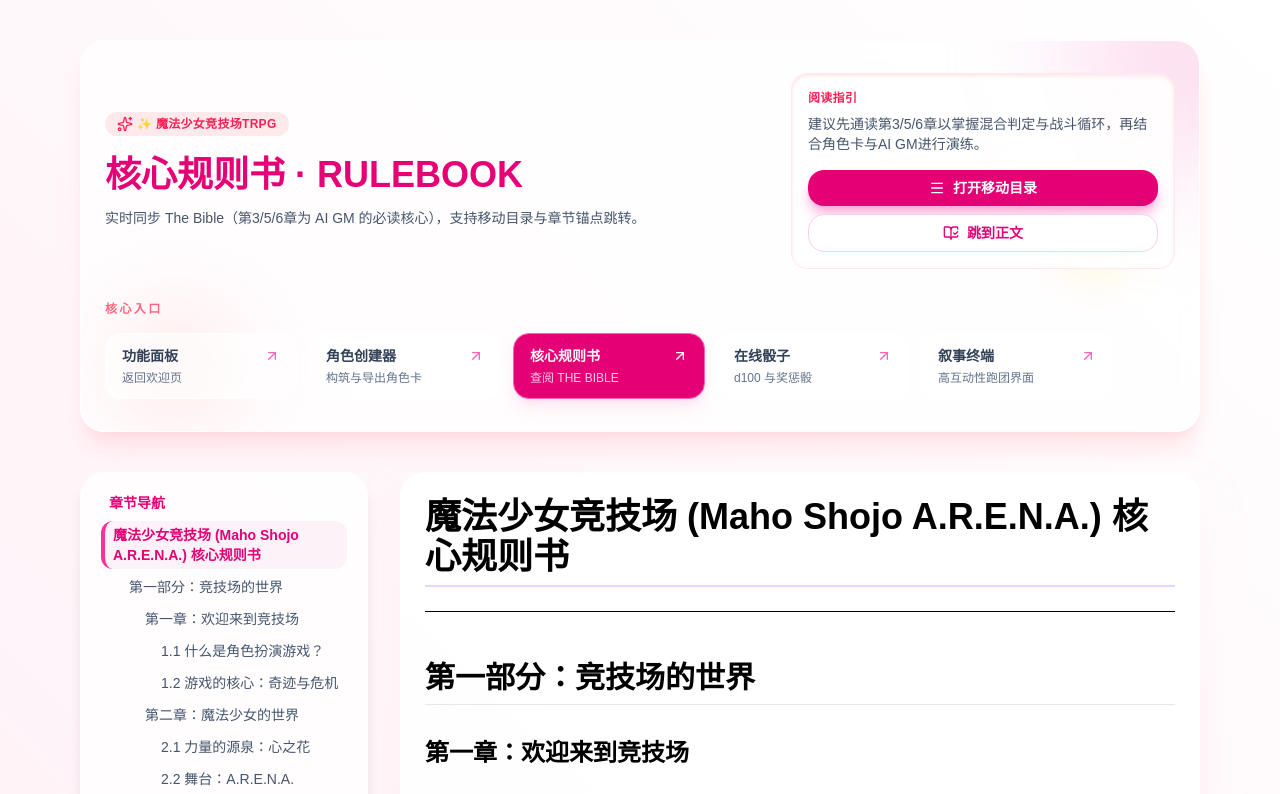
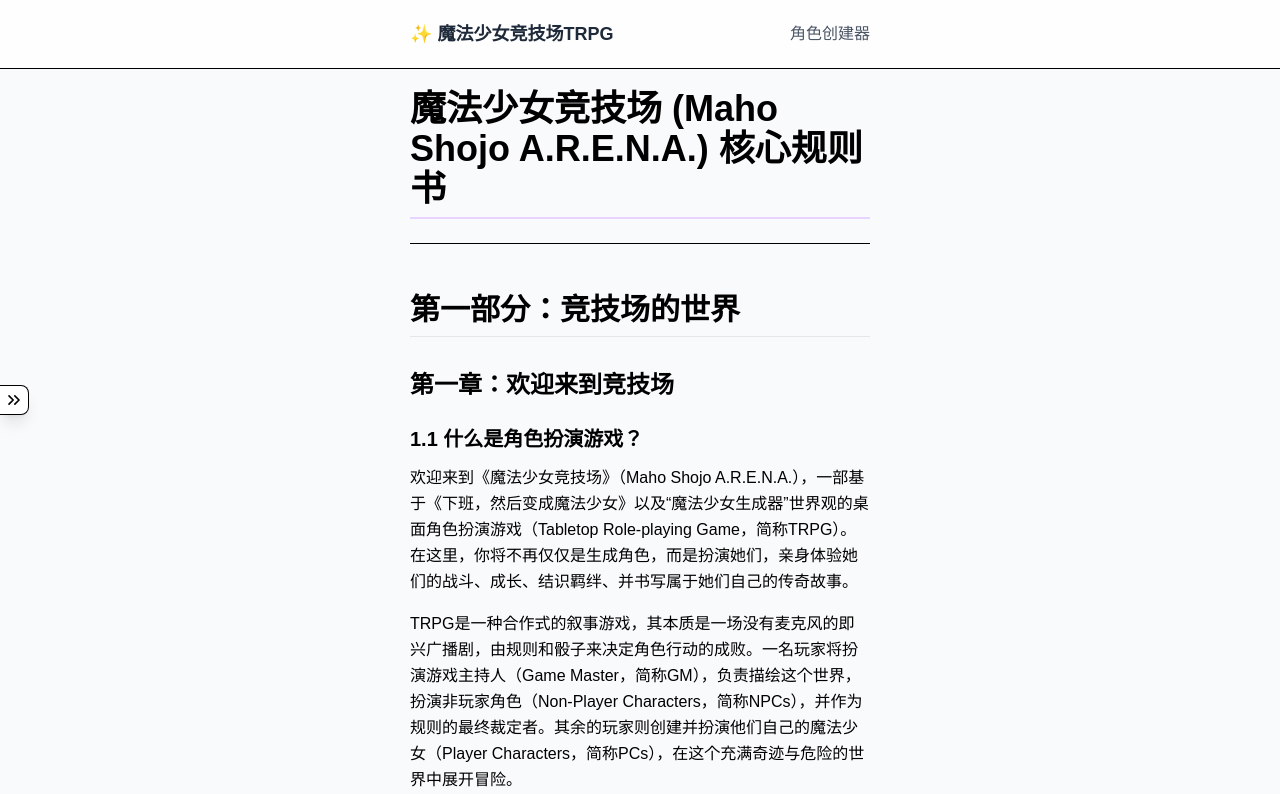
Before and after one commit to notuhao/MahoShojo-ARENA-TRPG-Helper, a Next.js app: page /rules in a window 1280 px wide. Shown: the top 794 px of the page. Built offline with nearby package versions, Linux system fonts and the light colour scheme.

Commit message:
Revert "feat: 抬头组件与其他改进"
This reverts commit 6ae188469f76845d8da93e1623368e27791719ae.

```diff
--- a/components/PageHero.tsx
+++ /dev/null
@@ -1,141 +0,0 @@
-import Link from 'next/link';
-import { ArrowUpRight, Sparkles } from 'lucide-react';
-import { ReactNode } from 'react';
-
-interface HeroMetaItem {
-  label: string;
-  value: string;
-  hint?: string;
-}
-
-interface QuickEntrance {
-  href: string;
-  label: string;
-  description: string;
-}
-
-interface PageHeroProps {
-  title: string;
-  description: string;
-  activePath: string;
-  eyebrow?: string;
-  meta?: HeroMetaItem[];
-  actionSlot?: ReactNode;
-  bottomSlot?: ReactNode;
-}
-
-const QUICK_ENTRANCES: QuickEntrance[] = [
-  { href: '/', label: '功能面板', description: '返回欢迎页' },
-  { href: '/character/create', label: '角色创建器', description: '构筑与导出角色卡' },
-  { href: '/rules', label: '核心规则书', description: '查阅 THE BIBLE' },
-  { href: '/dice', label: '在线骰子', description: 'd100 与奖惩骰' },
-  { href: '/arena', label: '叙事终端', description: '高互动性跑团界面' },
-];
-
-/**
- * @description 跨页面复用的抬头组件，负责品牌统一、关键信息展示以及核心入口分发。
- */
-const PageHero = ({
-  title,
-  description,
-  eyebrow = '✨ 魔法少女竞技场TRPG',
-  activePath,
-  meta,
-  actionSlot,
-  bottomSlot,
-}: PageHeroProps) => {
-  return (
-    <section className="relative overflow-hidden rounded-3xl border border-white/60 bg-white/70 px-6 py-8 text-slate-800 shadow-xl shadow-rose-200/50 backdrop-blur">
-      <div className="pointer-events-none absolute inset-0">
-        <div className="absolute -right-24 -top-24 h-56 w-56 rounded-full bg-pink-200/70 blur-3xl" />
-        <div className="absolute bottom-0 left-8 h-32 w-32 rounded-full bg-rose-100/70 blur-2xl" />
-        <div className="absolute right-16 top-1/2 h-20 w-20 -translate-y-1/2 rounded-full bg-amber-100/70 blur-xl" />
-      </div>
-
-      <div className="relative z-10 flex flex-col gap-6 lg:flex-row lg:items-center">
-        <div className="flex-1">
-          <span className="inline-flex items-center gap-1 rounded-full bg-rose-100/80 px-3 py-1 text-xs font-semibold uppercase tracking-wide text-rose-500">
-            <Sparkles className="h-4 w-4" />
-            {eyebrow}
-          </span>
-          <h1 className="mt-4 text-3xl font-extrabold text-pink-600 sm:text-4xl">{title}</h1>
-          <p className="mt-3 text-sm leading-relaxed text-slate-600">{description}</p>
-        </div>
-
-        {actionSlot ? (
-          <div className="w-full max-w-sm lg:w-auto">{actionSlot}</div>
-        ) : (
-          meta && meta.length > 0 && (
-            <div className="w-full max-w-sm rounded-2xl border border-white/80 bg-white/70 p-4 shadow-inner shadow-rose-100/80">
-              <dl className="space-y-3">
-                {meta.slice(0, 2).map((item) => (
-                  <div key={item.label}>
-                    <dt className="text-xs font-semibold uppercase tracking-wide text-slate-500">
-                      {item.label}
-                    </dt>
-                    <dd className="text-2xl font-bold text-slate-900">{item.value}</dd>
-                    {item.hint && <p className="text-xs text-slate-500">{item.hint}</p>}
-                  </div>
-                ))}
-              </dl>
-            </div>
-          )
-        )}
-      </div>
-
-      {meta && meta.length > 0 && !actionSlot && meta.length > 2 && (
-        <div className="relative z-10 mt-6 grid gap-4 sm:grid-cols-2">
-          {meta.slice(2).map((item) => (
-            <div
-              key={item.label}
-              className="rounded-2xl border border-white/70 bg-white/60 p-4 text-sm shadow-sm"
-            >
-              <p className="text-xs font-semibold uppercase tracking-wide text-slate-500">
-                {item.label}
-              </p>
-              <p className="mt-1 text-xl font-bold text-slate-800">{item.value}</p>
-              {item.hint && <p className="text-xs text-slate-500">{item.hint}</p>}
-            </div>
-          ))}
-        </div>
-      )}
-
-      <div className="relative z-10 mt-8">
-        <p className="text-xs font-semibold uppercase tracking-[0.2em] text-rose-400">
-          核心入口
-        </p>
-        <div className="mt-4 flex flex-wrap gap-3">
-          {QUICK_ENTRANCES.map((entrance) => {
-            const isActive = entrance.href === activePath;
-            return (
-              <Link
-                key={entrance.href}
-                href={entrance.href}
-                aria-current={isActive ? 'page' : undefined}
-                className={`group flex min-w-[12rem] flex-1 cursor-pointer flex-col rounded-2xl border px-4 py-3 text-left text-sm transition focus:outline-none focus:ring-2 focus:ring-pink-300 sm:flex-none ${
-                  isActive
-                    ? 'border-pink-400 bg-pink-600 text-white shadow-lg shadow-pink-200/50'
-                    : 'border-white/70 bg-white/60 text-slate-700 hover:border-pink-200 hover:bg-white'
-                }`}
-              >
-                <div className="flex items-center justify-between">
-                  <p className="font-semibold">{entrance.label}</p>
-                  <ArrowUpRight
-                    className={`h-4 w-4 transition ${isActive ? 'text-white' : 'text-pink-400 group-hover:text-pink-500'}`}
-                  />
-                </div>
-                <p className={`mt-1 text-xs ${isActive ? 'text-white/80' : 'text-slate-500'}`}>
-                  {entrance.description}
-                </p>
-              </Link>
-            );
-          })}
-        </div>
-      </div>
-
-      {bottomSlot && <div className="relative z-10 mt-6">{bottomSlot}</div>}
-    </section>
-  );
-};
-
-export default PageHero;
--- a/pages/arena/index.tsx
+++ b/pages/arena/index.tsx
@@ -3,7 +3,6 @@
 import React, { useCallback, useEffect, useMemo, useRef, useState } from 'react';
 import Head from 'next/head';
 import Footer from '@/components/Footer';
-import PageHero from '@/components/PageHero';
 import PartyHud from '@/components/arena/PartyHud';
 import StoryLog from '@/components/arena/StoryLog';
 import PlayerInputPanel from '@/components/arena/PlayerInputPanel';
@@ -174,34 +173,6 @@ const SessionConsolePage: React.FC = () => {
   const aggregatedCustomDefinitions = useMemo(
     () => deriveCustomDefinitions(party),
     [party],
-  );
-
-  const heroMeta = [
-    { label: '队伍成员', value: `${party.length}` },
-    { label: '叙事日志', value: `${storyLog.length}` },
-    { label: '待复核判定', value: `${manualResults.length}`, hint: 'Manual adjudication 队列' },
-  ];
-
-  const stage1Label =
-    stageProviderConfigs.draft?.stage1ModelId ||
-    stageProviderConfigs.draft?.modelId ||
-    stageModelPreferences.draft ||
-    DEFAULT_STAGE1_MODEL;
-
-  const stage2Label =
-    stageProviderConfigs.formatter?.stage2ModelId ||
-    stageProviderConfigs.formatter?.modelId ||
-    stageModelPreferences.formatter ||
-    DEFAULT_STAGE2_MODEL;
-
-  const heroBottomSlot = (
-    <div className="flex flex-wrap gap-2 text-xs font-semibold text-slate-600">
-      <span className="rounded-full bg-rose-100 px-3 py-1 text-rose-600">阶段 1 模型 · {stage1Label}</span>
-      <span className="rounded-full bg-amber-100 px-3 py-1 text-amber-600">阶段 2 模型 · {stage2Label}</span>
-      <span className="rounded-full bg-purple-100 px-3 py-1 text-purple-600">
-        自定义判定 · {manualResults.length > 0 ? `${manualResults.length} 条待处理` : '暂无排队'}
-      </span>
-    </div>
   );
 
   const handleStageConfigChange = useCallback((stage: 'draft' | 'formatter', config: UserAIProviderConfig | null) => {
@@ -489,16 +460,15 @@ const SessionConsolePage: React.FC = () => {
       </Head>
       <div className="magic-background-white min-h-screen">
         <div className="mx-auto flex min-h-screen max-w-7xl flex-col px-4 py-6 lg:px-8">
-          <PageHero
-            title="叙事终端 · A.R.E.N.A. CONSOLE"
-            description="推行“关键节点 + 混合判定”双阶段AI GM，融合角色卡、模组与人工裁定，生成 Delta JSON 驱动的高互动跑团回合。"
-            activePath="/arena"
-            meta={heroMeta}
-            bottomSlot={heroBottomSlot}
-          />
+          <header className="mb-6 rounded-2xl border border-white/70 bg-white/60 p-6 text-center shadow-sm backdrop-blur">
+            <h1 className="text-3xl font-bold text-purple-700">魔法少女竞技场 · 叙事终端</h1>
+            <p className="mt-2 text-sm text-slate-600">
+              采用“关键节点”循环与“混合动力判定”的高互动性长线叙事界面。
+            </p>
+          </header>
 
           {errorMessage && (
-            <div className="mt-6 rounded-xl border border-red-200 bg-red-50 p-4 text-sm text-red-700" role="alert">
+            <div className="mb-4 rounded-xl border border-red-200 bg-red-50 p-4 text-sm text-red-700" role="alert">
               <div className="flex items-start justify-between">
                 <p>{errorMessage}</p>
                 <button
@@ -515,7 +485,7 @@ const SessionConsolePage: React.FC = () => {
             </div>
           )}
 
-          <div className="mt-6 flex flex-1 flex-col gap-6 lg:flex-row">
+          <div className="flex flex-1 flex-col gap-6 lg:flex-row">
             <div className="lg:w-80 lg:flex-shrink-0">
               <PartyHud characters={party} />
 
--- a/pages/character/create.tsx
+++ b/pages/character/create.tsx
@@ -5,7 +5,6 @@ import Head from 'next/head';
 import Link from 'next/link';
 import Image from 'next/image';
 import Footer from '../../components/Footer';
-import PageHero from '@/components/PageHero';
 import AttributesPanel from '../../components/character-creator/AttributesPanel';
 import DerivedStatsPanel from '../../components/character-creator/DerivedStatsPanel';
 import SkillAllocatorPanel, { CustomSkill } from '../../components/character-creator/SkillAllocatorPanel';
@@ -154,13 +153,6 @@ const CharacterCreatorPage: React.FC = () => {
       return total + cost;
     }, 0);
   }, [character.powers, customEffectTags, customModifierTags]);
-
-  const heroMeta = useMemo(() => [
-    { label: '力量层级', value: levelingData.levels[powerLevel].name },
-    { label: '属性点', value: `${spentAttributePoints}/${totalAttributePoints}`, hint: '已投入 / 预算' },
-    { label: '技能点', value: `${spentSkillPoints}/${totalSkillPoints}`, hint: '含自定义技能' },
-    { label: 'PCP 点', value: `${spentPcpPoints}/${totalPcp}` },
-  ], [powerLevel, spentAttributePoints, totalAttributePoints, spentSkillPoints, totalSkillPoints, spentPcpPoints, totalPcp]);
 
   // --- 副作用 (useEffect) ---
   // 当核心属性变化时，自动重新计算并更新衍生数值的上限值
@@ -451,14 +443,8 @@ const CharacterCreatorPage: React.FC = () => {
             </section>
           </div>
 
-          <div className="mt-12 text-center">
-            <Link href="/" className="text-purple-600 hover:underline">
-              &larr; 返回首页
-            </Link>
-          </div>
-          <div className="mt-8">
-            <Footer />
-          </div>
+          <div className="mt-12 text-center"><Link href="/" className="text-purple-600 hover:underline">&larr; 返回首页</Link></div>
+          <Footer />
         </div>
 
         {/* 角色卡图片预览模态框 */}
--- a/pages/rules.tsx
+++ b/pages/rules.tsx
@@ -1,22 +1,24 @@
 // 文件: pages/rules.tsx
 
-import React, { useState, useEffect, useCallback } from 'react';
+import React, { useState, useEffect, useRef, useCallback } from 'react';
 import { GetStaticProps, NextPage } from 'next';
 import fs from 'fs';
 import path from 'path';
 import Head from 'next/head';
+import Link from 'next/link';
 import ReactMarkdown from 'react-markdown';
 import remarkGfm from 'remark-gfm';
 import Footer from '../components/Footer';
-import PageHero from '@/components/PageHero';
-import { BookOpenCheck, Menu, X } from 'lucide-react';
+import { Menu, X, ChevronsRight, ChevronsLeft } from 'lucide-react';
 
 /**
  * @fileoverview 魔法少女竞技场TRPG核心规则书页面 (v0.1.3 修正版)。
  * @description
- * - generateHeadingId 支持中文锚点，任何语言标题都能被正确索引。
- * - 新版本页面采用统一粉色背景与 PageHero 抬头，便于跨页面导航。
+ * - [核心修正] 修复了 generateHeadingId 函数的逻辑错误。旧函数会移除中文字符，导致纯中文标题的锚点链接失效。
+ * - 新函数采用 encodeURIComponent，可以为任何文本（包括中文和特殊符号）生成一个稳定、有效的URL锚点ID。
  */
+
+// --- 类型定义 ---
 
 interface Heading {
   level: number;
@@ -31,30 +33,37 @@ interface RulebookPageProps {
 
 // --- 辅助函数：为标题生成ID ---
 const generateHeadingId = (text: string) => {
+    /**
+     * 【核心修正】
+     * 使用 encodeURIComponent 来确保任何文本（包括中文）都能生成一个有效的、唯一的URL片段标识符。
+     * 这是最稳健的处理方式，可以避免手动处理各种特殊字符和语言的复杂性。
+     */
     return encodeURIComponent(text);
-};
+}
+
+// --- 侧边栏导航组件 ---
 
 interface RulebookSidebarProps {
   headings: Heading[];
   activeId: string;
-  onLinkClick?: () => void;
+  onLinkClick?: () => void; // 用于在移动端点击后关闭菜单
 }
 
 const RulebookSidebar: React.FC<RulebookSidebarProps> = ({ headings, activeId, onLinkClick }) => {
   return (
     <nav className="space-y-4">
       <div>
-        <h3 className="mb-2 px-2 text-sm font-bold text-pink-600">章节导航</h3>
+        <h3 className="font-bold text-gray-800 mb-2 px-2">目录</h3>
         <ul className="space-y-1">
           {headings.map((heading) => (
             <li key={heading.id}>
               <a
                 href={`#${heading.id}`}
                 onClick={onLinkClick}
-                className={`block rounded-xl border-l-4 py-1 text-sm transition-colors ${
+                className={`block py-1 text-sm transition-colors border-l-4 ${
                   activeId === heading.id
-                    ? 'border-pink-500 bg-pink-50 font-semibold text-pink-600'
-                    : 'border-transparent text-slate-600 hover:border-pink-200 hover:bg-white'
+                    ? 'text-purple-600 font-bold border-purple-600 bg-purple-50'
+                    : 'text-gray-600 hover:text-gray-900 border-transparent hover:bg-gray-100'
                 }`}
                 style={{ paddingLeft: `${(heading.level - 1) * 1 + 0.5}rem` }}
               >
@@ -68,113 +77,70 @@ const RulebookSidebar: React.FC<RulebookSidebarProps> = ({ headings, activeId, o
   );
 };
 
+// --- 主页面组件 ---
+
 const RulebookPage: NextPage<RulebookPageProps> = ({ content, headings }) => {
   const [activeId, setActiveId] = useState<string>(headings.length > 0 ? headings[0].id : '');
   const [isMobileMenuOpen, setMobileMenuOpen] = useState(false);
+  // 【新增】桌面端侧边栏状态
+  const [isDesktopSidebarOpen, setDesktopSidebarOpen] = useState(false);
+
+  const observer = useRef<IntersectionObserver | null>(null);
+  const headingElementsRef = useRef<Map<string, Element>>(new Map());
 
   useEffect(() => {
+    if (observer.current) {
+      observer.current.disconnect();
+    }
+
     const handleObserver = (entries: IntersectionObserverEntry[]) => {
-      const intersectingEntries = entries.filter((entry) => entry.isIntersecting);
+      const intersectingEntries = entries.filter(e => e.isIntersecting);
       if (intersectingEntries.length > 0) {
         setActiveId(intersectingEntries[0].target.id);
       }
     };
 
-    const observer = new IntersectionObserver(handleObserver, {
+    observer.current = new IntersectionObserver(handleObserver, {
       rootMargin: '0px 0px -80% 0px',
       threshold: 1.0,
     });
 
-    headings.forEach((heading) => {
-      const el = document.getElementById(heading.id);
+    headingElementsRef.current.clear();
+    headings.forEach(h => {
+      const el = document.getElementById(h.id);
       if (el) {
-        observer.observe(el);
+        observer.current?.observe(el);
       }
     });
 
-    return () => observer.disconnect();
+    return () => observer.current?.disconnect();
   }, [headings]);
+
 
   const components = {
     h1: ({ node, children, ...props }: any) => {
       const text = React.Children.toArray(children).join('');
       const id = generateHeadingId(text);
-      return (
-        <h1 id={id} {...props}>
-          {children}
-        </h1>
-      );
+      return <h1 id={id} {...props}>{children}</h1>;
     },
     h2: ({ node, children, ...props }: any) => {
       const text = React.Children.toArray(children).join('');
       const id = generateHeadingId(text);
-      return (
-        <h2 id={id} {...props}>
-          {children}
-        </h2>
-      );
+      return <h2 id={id} {...props}>{children}</h2>;
     },
     h3: ({ node, children, ...props }: any) => {
       const text = React.Children.toArray(children).join('');
       const id = generateHeadingId(text);
-      return (
-        <h3 id={id} {...props}>
-          {children}
-        </h3>
-      );
+      return <h3 id={id} {...props}>{children}</h3>;
     },
     h4: ({ node, children, ...props }: any) => {
       const text = React.Children.toArray(children).join('');
       const id = generateHeadingId(text);
-      return (
-        <h4 id={id} {...props}>
-          {children}
-        </h4>
-      );
+      return <h4 id={id} {...props}>{children}</h4>;
     },
   };
 
   const closeMobileMenu = useCallback(() => setMobileMenuOpen(false), []);
-  const scrollToContent = useCallback(() => {
-    const target = document.getElementById('rulebook-content');
-    if (target) {
-      target.scrollIntoView({ behavior: 'smooth' });
-    }
-  }, []);
-
-  const chapterCount = headings.filter((heading) => heading.level === 1).length;
-  const heroMeta = [
-    { label: '主章节', value: `${chapterCount} 章` },
-    { label: '锚点总数', value: `${headings.length}` },
-    { label: '当前版本', value: 'v0.1.3', hint: 'rulebook.md 最新修订' },
-  ];
-
-  const heroAction = (
-    <div className="rounded-2xl border border-pink-100 bg-white/90 p-4 text-sm shadow-inner shadow-rose-100">
-      <p className="text-xs font-semibold uppercase tracking-wide text-rose-500">阅读指引</p>
-      <p className="mt-2 text-slate-600">
-        建议先通读第3/5/6章以掌握混合判定与战斗循环，再结合角色卡与AI GM进行演练。
-      </p>
-      <div className="mt-4 flex flex-col gap-2">
-        <button
-          type="button"
-          onClick={() => setMobileMenuOpen(true)}
-          className="flex items-center justify-center gap-2 rounded-2xl bg-pink-600 px-4 py-2 text-sm font-semibold text-white shadow-lg shadow-pink-300 transition hover:bg-pink-500"
-        >
-          <Menu className="h-4 w-4" />
-          打开移动目录
-        </button>
-        <button
-          type="button"
-          onClick={scrollToContent}
-          className="flex items-center justify-center gap-2 rounded-2xl border border-pink-200 bg-white px-4 py-2 text-sm font-semibold text-pink-600 transition hover:bg-pink-50"
-        >
-          <BookOpenCheck className="h-4 w-4" />
-          跳到正文
-        </button>
-      </div>
-    </div>
-  );
 
   return (
     <>
@@ -183,49 +149,66 @@ const RulebookPage: NextPage<RulebookPageProps> = ({ content, headings }) => {
         <meta name="description" content="在线查阅《魔法少女竞技场》TRPG核心规则书" />
       </Head>
 
-      <div className="magic-background-white min-h-screen">
-        <div className="mx-auto max-w-6xl px-4 py-10">
-          <PageHero
-            title="核心规则书 · RULEBOOK"
-            description="实时同步 The Bible（第3/5/6章为 AI GM 的必读核心），支持移动目录与章节锚点跳转。"
-            activePath="/rules"
-            meta={heroMeta}
-            actionSlot={heroAction}
-          />
+      <div className="bg-gray-50 min-h-screen">
+        <header className="bg-white/80 backdrop-blur-sm border-b sticky top-0 z-40">
+            <div className="container mx-auto px-4 py-3 flex justify-between items-center">
+                <Link href="/" className="text-lg font-bold text-gray-800 hover:text-purple-600 transition-colors">
+                 ✨ 魔法少女竞技场TRPG
+                </Link>
+                <div className="hidden md:block">
+                  <Link href="/character/create" className="text-gray-600 hover:text-purple-600">
+                    角色创建器
+                  </Link>
+                </div>
+                <div className="md:hidden">
+                    <button onClick={() => setMobileMenuOpen(true)} className="p-2" aria-label="打开目录">
+                        <Menu className="h-6 w-6 text-gray-700" />
+                    </button>
+                </div>
+            </div>
+        </header>
 
-          <div className="mt-10 grid gap-8 md:grid-cols-[18rem_minmax(0,1fr)]">
-            <aside className="hidden md:block">
-              <div className="sticky top-28 rounded-3xl border border-white/70 bg-white/80 p-5 shadow-lg backdrop-blur">
+        {/* --- 桌面端侧边栏与内容区 --- */}
+        <div className="hidden md:block">
+            {/* 侧边栏，使用 fixed 定位 */}
+            <aside className={`fixed top-16 left-0 h-[calc(100vh-4rem)] w-72 bg-white/80 backdrop-blur-sm border-r z-30 transform transition-transform duration-300 ease-in-out ${isDesktopSidebarOpen ? 'translate-x-0' : '-translate-x-full'}`}>
+              <div className="h-full overflow-y-auto pt-6 pb-12">
                 <RulebookSidebar headings={headings} activeId={activeId} />
               </div>
             </aside>
 
-            <main>
-              <article
-                id="rulebook-content"
-                className="prose prose-slate max-w-none rounded-3xl border border-white/70 bg-white/90 p-6 shadow-2xl shadow-rose-100/50"
+            {/* 侧边栏开关按钮，使用 fixed 定位 */}
+            <button
+                onClick={() => setDesktopSidebarOpen(!isDesktopSidebarOpen)}
+                className="fixed top-1/2 -translate-y-1/2 bg-white p-1 rounded-r-lg shadow-lg border border-l-0 z-30 transition-all duration-300 ease-in-out"
+                style={{ left: isDesktopSidebarOpen ? '18rem' : '0rem' }} // 18rem = 72 * 0.25rem
+                aria-label={isDesktopSidebarOpen ? "折叠目录" : "展开目录"}
             >
+                {isDesktopSidebarOpen ? <ChevronsLeft size={20} /> : <ChevronsRight size={20} />}
+            </button>
+        </div>
+
+        {/* 主内容区 */}
+        <main className={`transition-all duration-300 ease-in-out ${isDesktopSidebarOpen ? 'md:ml-72' : 'md:ml-0'}`}>
+          <div className="container mx-auto px-4 py-8">
+            <article className="prose max-w-none w-full">
               <ReactMarkdown components={components} remarkPlugins={[remarkGfm]}>
                 {content}
               </ReactMarkdown>
             </article>
-
-              <div className="mt-10">
+          </div>
           <Footer />
-              </div>
         </main>
-          </div>
-        </div>
       </div>
 
        {/* 移动端抽屉式菜单 */}
        <div
-        className={`fixed inset-0 z-50 transform bg-black/0 transition md:hidden ${
+        className={`fixed inset-0 z-50 transition-transform transform ${
             isMobileMenuOpen ? 'translate-x-0' : 'translate-x-full'
-        }`}
+        } md:hidden`}
       >
           <div
-          className="absolute inset-0 bg-black/40"
+            className="absolute inset-0 bg-black/50"
             onClick={closeMobileMenu}
             onKeyDown={(e) => {
               if (e.key === 'Enter' || e.key === ' ') closeMobileMenu();
@@ -234,11 +217,11 @@ const RulebookPage: NextPage<RulebookPageProps> = ({ content, headings }) => {
             tabIndex={0}
             aria-label="关闭目录"
           ></div>
-        <div className="relative ml-auto flex h-full w-72 flex-col bg-white p-6 shadow-2xl">
-          <button onClick={closeMobileMenu} className="self-end p-2" aria-label="关闭目录">
+          <div className="relative w-72 h-full bg-white ml-auto p-6 flex flex-col shadow-lg">
+              <button onClick={closeMobileMenu} className="self-end mb-4 p-2" aria-label="关闭目录">
                   <X className="h-6 w-6 text-gray-700" />
               </button>
-          <div className="mt-4 overflow-y-auto">
+              <div className="overflow-y-auto">
                 <RulebookSidebar headings={headings} activeId={activeId} onLinkClick={closeMobileMenu} />
               </div>
           </div>
@@ -252,7 +235,7 @@ export const getStaticProps: GetStaticProps<RulebookPageProps> = async () => {
   const content = fs.readFileSync(filePath, 'utf8');
 
   const headingLines = content.match(/^#+\s+.*/gm) || [];
-  const headings: Heading[] = headingLines.map((line) => {
+  const headings: Heading[] = headingLines.map(line => {
     const level = line.match(/^#+/)![0].length;
     const text = line.replace(/^#+\s*/, '');
     const id = generateHeadingId(text);
```
Also changed, not shown: pages/dice.tsx (+9 -17 lines). Lines whose indentation alone changed are shown as unchanged.
